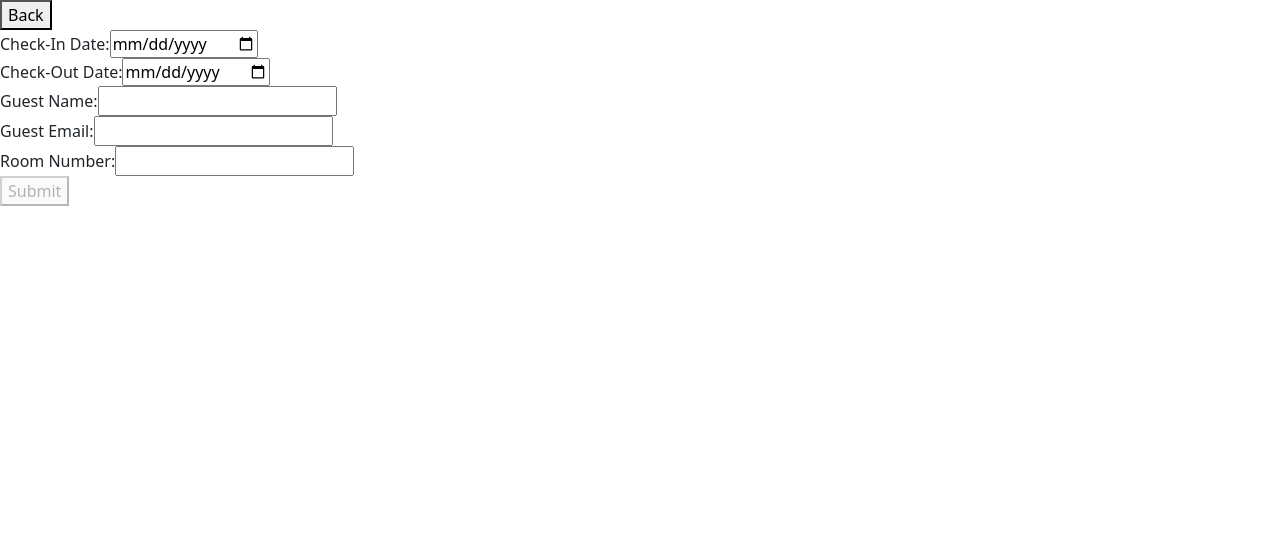
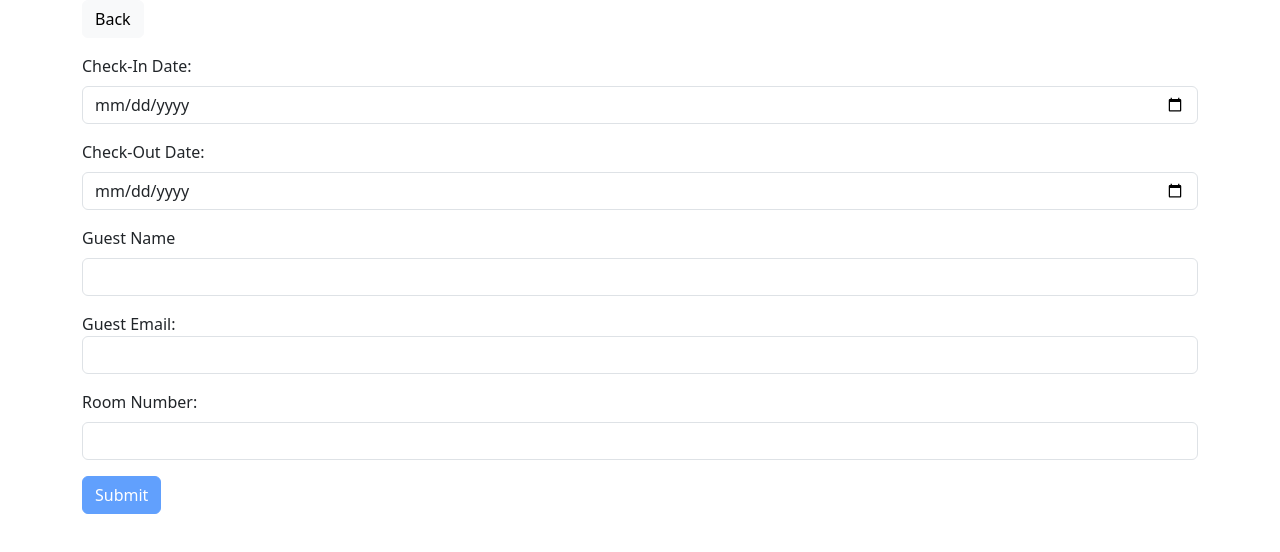
Before and after one commit to angemariya/AngularHotelReservation, an Angular app: page /new in a window 1280 px wide. Shown: the top 552 px of the page. Built offline with nearby package versions, Linux system fonts and the light colour scheme.

Commit message:
add styles

```diff
--- a/src/app/app.component.html
+++ b/src/app/app.component.html
@@ -1,2 +1,3 @@
-
-<router-outlet></router-outlet>
+<div class="container">
+    <router-outlet></router-outlet>
+</div>
--- a/src/app/home/home.component.html
+++ b/src/app/home/home.component.html
@@ -1,7 +1,7 @@
-<div>
-    <h2>
+<div class="text-center mt-3" >
+    <h2 class="">
         Welcome to the hotel reservation portal!
     </h2>
-    <button routerLink="/new">Create a new reservation</button>
-    <button  routerLink="/list">View all reservations</button>
+    <button class="btn btn-primary mx-2" routerLink="/new">Create a new reservation</button>
+    <button class="btn btn-success mx-2" routerLink="/list">View all reservations</button>
 </div>
--- a/src/app/reservation-form/reservation-form.component.html
+++ b/src/app/reservation-form/reservation-form.component.html
@@ -1,44 +1,44 @@
-<button [routerLink]='[""]'>Back</button>
-<form [formGroup]="reservationForm" (ngSubmit)="onSubmit()">
-    <div>
-        <label>Check-In Date:</label>
-        <input type="date" formControlName="checkInDate" />
-        <small *ngIf="reservationForm.get('checkInDate')?.invalid
+<button class="btn btn-light mb-3" [routerLink]='[""]'>Back</button>
+<form class="form-floating" [formGroup]="reservationForm" (ngSubmit)="onSubmit()">
+    <div class="mb-3">
+        <label class="form-label" >Check-In Date:</label>
+        <input class="form-control" type="date" formControlName="checkInDate" />
+        <small class="form-text" *ngIf="reservationForm.get('checkInDate')?.invalid
         && reservationForm.get('checkInDate')?.touched">
             Check-In date is required
         </small>
     </div>
-    <div>
-        <label>Check-Out Date:</label>
-        <input type="date" formControlName="checkOutDate" />
-        <small *ngIf="reservationForm.get('checkOutDate')?.invalid
+    <div class="mb-3">
+        <label class="form-label">Check-Out Date:</label>
+        <input class="form-control" type="date" formControlName="checkOutDate" />
+        <small class="form-text" *ngIf="reservationForm.get('checkOutDate')?.invalid
                 && reservationForm.get('checkOutDate')?.touched">
             Check-Out date is required
         </small>
     </div>
-    <div>
-        <label>Guest Name:</label>
-        <input type="test" formControlName="guestName" />
-        <small *ngIf="reservationForm.get('guestName')?.invalid
+    <div class="mb-3">
+        <label class="form-label" id="floatingInput">Guest Name</label>
+        <input class="form-control" for="floatingInput"  type="test" formControlName="guestName" />
+        <small class="form-text" *ngIf="reservationForm.get('guestName')?.invalid
                 && reservationForm.get('guestName')?.touched">
             Guest name is required
         </small>
     </div>
-    <div>
+    <div class="mb-3">
         <label>Guest Email:</label>
-        <input type="email" formControlName="guestEmail" />
-        <small *ngIf="reservationForm.get('guestEmail')?.invalid
+        <input class="form-control" type="email" formControlName="guestEmail" />
+        <small class="form-text" *ngIf="reservationForm.get('guestEmail')?.invalid
                 && reservationForm.get('guestEmail')?.touched">
             Guest email is required
         </small>
     </div>
-    <div>
-        <label>Room Number:</label>
-        <input type="number" formControlName="roomNumber" />
-        <small *ngIf="reservationForm.get('roomNumber')?.invalid
+    <div class="mb-3">
+        <label class="form-label">Room Number:</label>
+        <input class="form-control" type="number" formControlName="roomNumber" />
+        <small class="form-text" *ngIf="reservationForm.get('roomNumber')?.invalid
                 && reservationForm.get('roomNumber')?.touched">
             Room number is required
         </small>
     </div>
-    <button type="submit" [disabled]="reservationForm.invalid">Submit</button>
+    <button class="btn btn-primary" type="submit" [disabled]="reservationForm.invalid">Submit</button>
 </form>
--- a/src/app/reservation-list/reservation-list.component.html
+++ b/src/app/reservation-list/reservation-list.component.html
@@ -1,15 +1,15 @@
-<button [routerLink]='[""]'>Back</button>
+<button class="btn btn-light mb-3" [routerLink]='[""]'>Back</button>
 <h2>
     Reservation List
 </h2>
-<ul *ngIf="reservations.length; else noReservation">
-    <li *ngFor="let reservation of reservations">
-        <p>Guest: {{reservation.guestName}}</p>
-        <p>Check-in date: {{reservation.checkInDate | date}}</p>
-        <p>Check-out date: {{reservation.checkOutDate | date}}</p>
-        <p>Room number: {{reservation.roomNumber}}</p>
-        <button (click)="deleteReservation(reservation.id)" > Delete</button>
-        <button [routerLink]='["/edit", reservation.id]' >Edit</button>
+<ul class="list-group list-group-flush" *ngIf="reservations.length; else noReservation">
+    <li class="list-group-item" *ngFor="let reservation of reservations">
+        <p>Guest: <b>{{reservation.guestName}}</b></p>
+        <p>Check-in date: <b>{{reservation.checkInDate | date}}</b> </p>
+        <p>Check-out date: <b>{{reservation.checkOutDate | date}}</b></p>
+        <p>Room number: <b>{{reservation.roomNumber}}</b></p>
+        <button class="btn btn-danger me-1" (click)="deleteReservation(reservation.id)" > Delete</button>
+        <button class="btn btn-warning me-1" [routerLink]='["/edit", reservation.id]' >Edit</button>
     </li>
 </ul>
 
```
